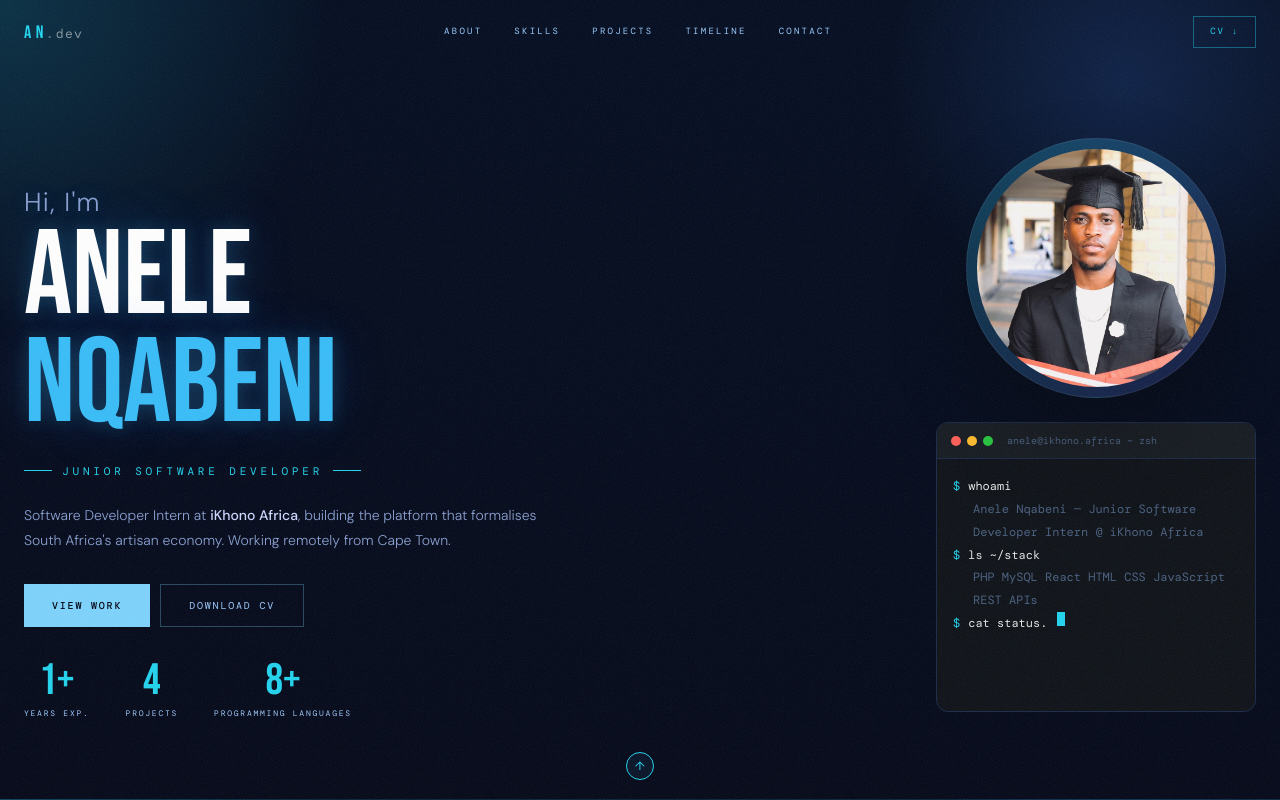
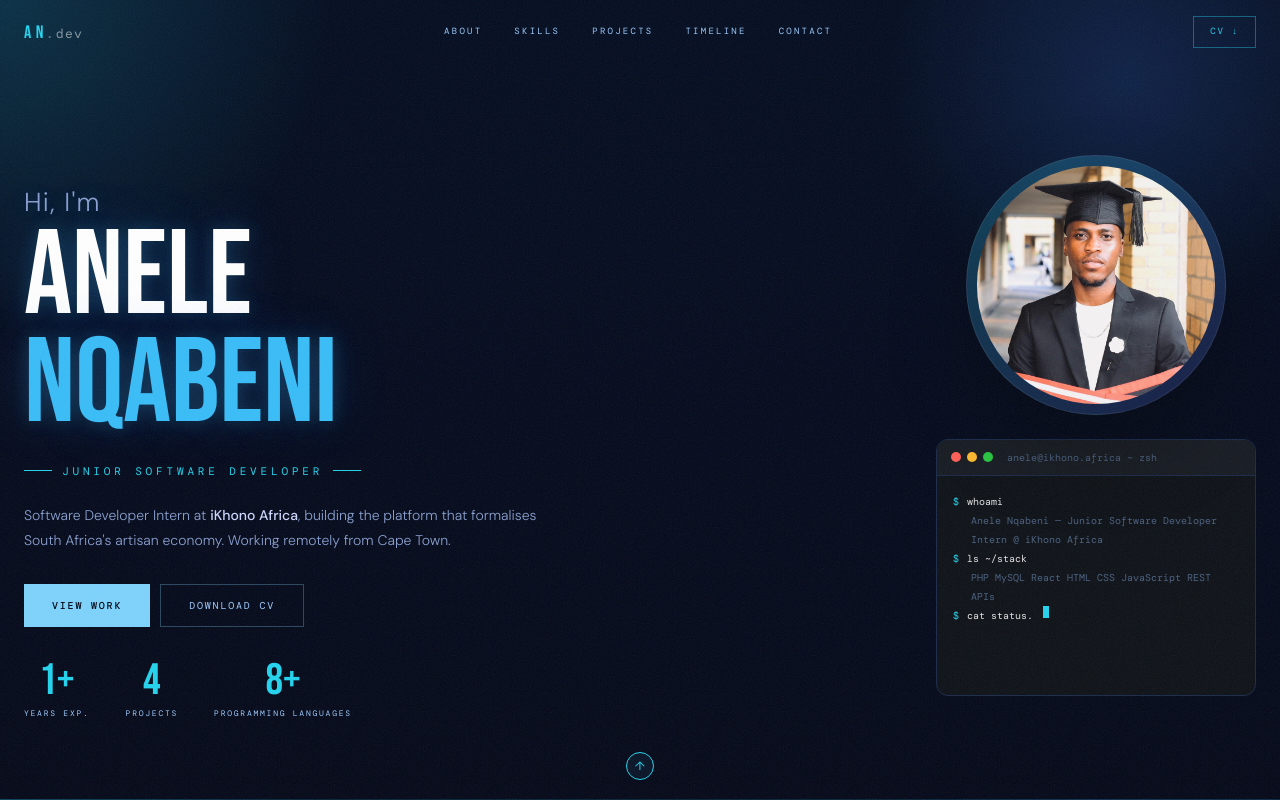
Before and after one commit to AneleNqabeni220403635/anele_portfolio, a Next.js app in the folder anele_portfolio/: page / in a window 1280 px wide. Shown: the top 800 px of the page. Built offline with nearby package versions, Linux system fonts and the light colour scheme; no server answers.

Commit message:
decreased terminal text fontsize

```diff
--- a/anele_portfolio/pages/index.jsx
+++ b/anele_portfolio/pages/index.jsx
@@ -137,22 +137,22 @@ function Typewriter({ lines, speed = 38 }) {
   }, [lineIdx, charIdx, lines, speed]);
 
   return (
-    <div style={{ fontFamily: "'DM Mono', monospace", fontSize: "12px", lineHeight: 1.9 }}>
+    <div style={{ fontFamily: "'DM Mono', monospace", fontSize: "10px", lineHeight: 1.9 }}>
       {lines.map((line, i) => (
-        <div key={i} style={{ display: "flex", gap: "8px", minHeight: "20px" }}>
+        <div key={i} style={{ display: "flex", gap: "8px", minHeight: "18px" }}>
           {(i < lineIdx || (i === lineIdx && charIdx > 0)) && (
             <>
               {i % 2 === 0 ? (
                 <span style={{ color: "#22d3ee", flexShrink: 0 }}>$</span>
               ) : (
-                <span style={{ width: "12px", flexShrink: 0 }} />
+                <span style={{ width: "10px", flexShrink: 0 }} />
               )}
               <span style={{ color: i % 2 === 0 ? "#e5e5e5" : "#4a6080" }}>
                 {displayed[i] ?? ""}
               </span>
               {i === lineIdx && !done && (
                 <span style={{
-                  display: "inline-block", width: "8px", height: "14px",
+                  display: "inline-block", width: "6px", height: "12px",
                   background: "#22d3ee", marginLeft: "2px",
                   animation: "blink 1s step-end infinite"
                 }} />
@@ -163,7 +163,7 @@ function Typewriter({ lines, speed = 38 }) {
       ))}
       {done && (
         <span style={{
-          display: "inline-block", width: "8px", height: "14px",
+          display: "inline-block", width: "6px", height: "12px",
           background: "#22d3ee", marginTop: "4px",
           animation: "blink 1s step-end infinite"
         }} />
```
